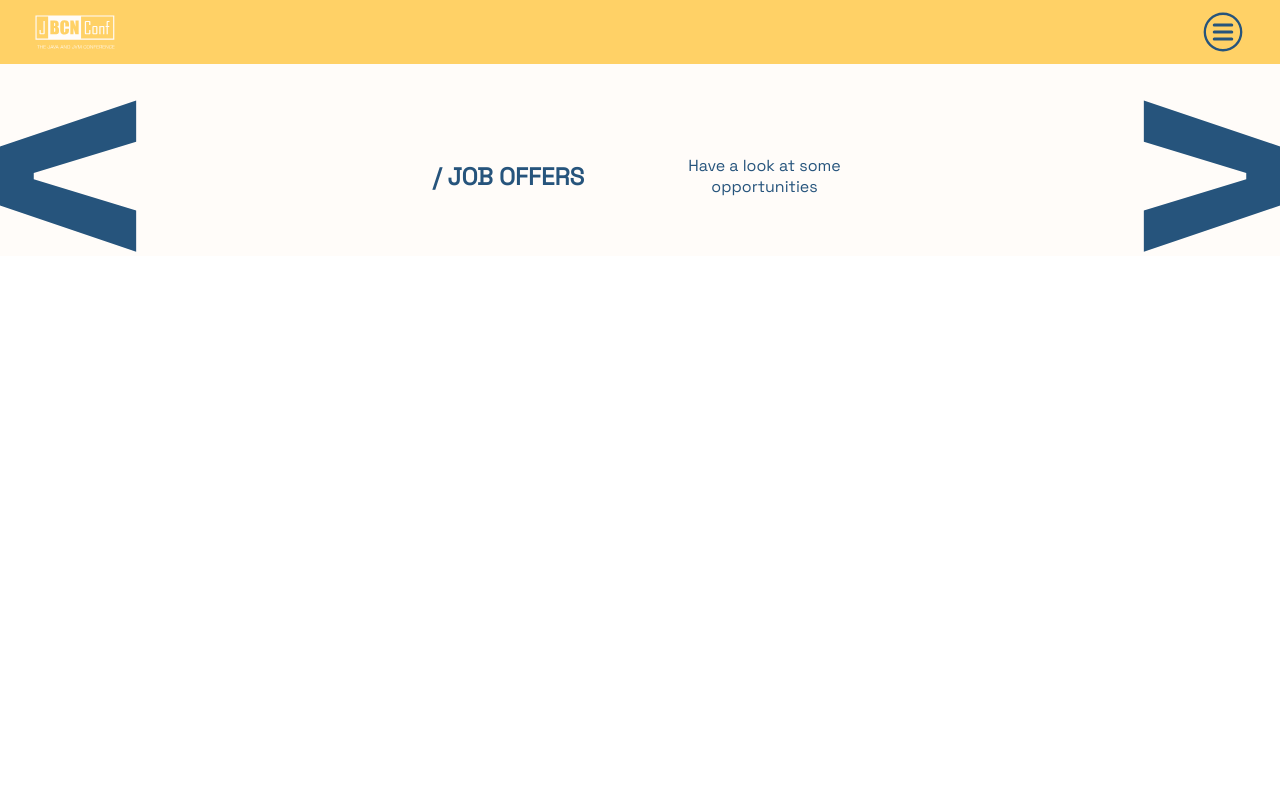
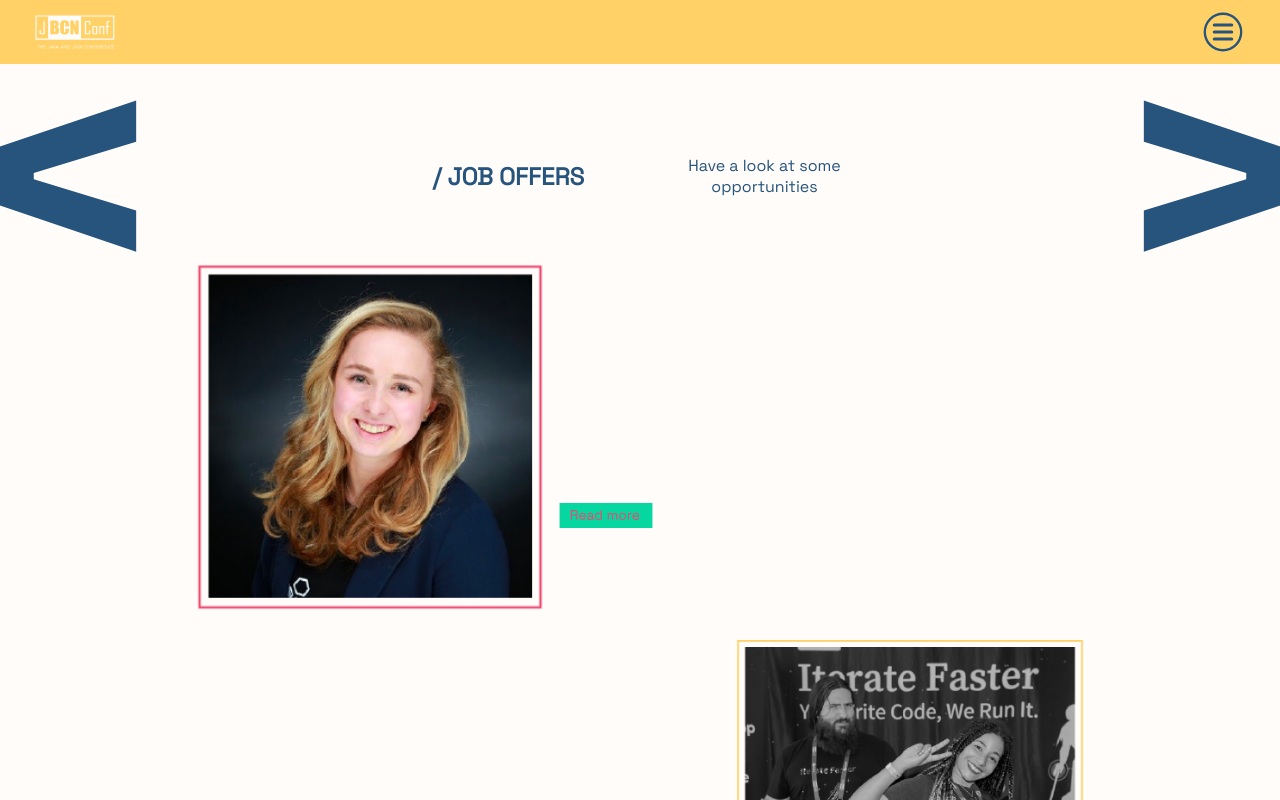
Before and after one commit to dev-bcn/dev-bcn.github.io, a React (Create React App) app: page /jobOffers in a window 1280 px wide. Shown: the top 800 px of the page. Built offline with nearby package versions, Linux system fonts and the light colour scheme.

Commit message:
Create jobCard

```diff
--- a/src/views/Home/components/Faqs/Faqs.tsx
+++ b/src/views/Home/components/Faqs/Faqs.tsx
@@ -10,7 +10,7 @@ import styled from 'styled-components';
 import { useWindowSize } from 'react-use';
 import { MOBILE_BREAKPOINT } from '../../../../constants/BreakPoints';
 
-const StyledFaqSection = styled(motion.section)`
+export const StyledFaqSection = styled(motion.section)`
   display: flex;
   flex-direction: column;
   justify-content: center;
--- a/src/views/Home/components/Faqs/components/FaqsCard.tsx
+++ b/src/views/Home/components/Faqs/components/FaqsCard.tsx
@@ -13,7 +13,7 @@ type FaqCardType = {
   index: number;
 };
 
-const StyledFaqCard = styled.div`
+export const StyledFaqCard = styled.div`
   display: flex;
   align-items: center;
   flex-direction: column;
@@ -26,7 +26,7 @@ const StyledFaqCard = styled.div`
   }
 `;
 
-const StyledFaqImageContainer = styled.div`
+export const StyledFaqImageContainer = styled.div`
   height: 10rem;
   position: relative;
   @media (min-width: 800px) {
@@ -34,13 +34,13 @@ const StyledFaqImageContainer = styled.div`
     width: 40%;
   }
 `;
-const StyledFaqImage = styled(motion.img)`
+export const StyledFaqImage = styled(motion.img)`
   display: block;
   height: 100%;
   width: 100%;
 `;
 
-const StyledImageAnimation = styled.div`
+export const StyledImageAnimation = styled.div`
   position: absolute;
   top: 0;
   bottom: 0;
@@ -56,7 +56,7 @@ const StyledImageAnimation = styled.div`
   }
 `;
 
-const StyledFaqInfo = styled(motion.div)`
+export const StyledFaqInfo = styled(motion.div)`
   display: flex;
   flex-direction: column;
   color: ${COLOR_WHITE};
@@ -66,7 +66,7 @@ const StyledFaqInfo = styled(motion.div)`
   }
 `;
 
-const StyledFaqTitle = styled.h2`
+export const StyledFaqTitle = styled.h2`
   padding-top: 1rem;
   @media (min-width: 800px) {
     text-align: start;
@@ -74,14 +74,14 @@ const StyledFaqTitle = styled.h2`
   }
 `;
 
-const StyledFaqText = styled.p`
+export const StyledFaqText = styled.p`
   padding: 0.5rem;
   @media (min-width: 800px) {
     text-align: start;
   }
 `;
 
-const StyledFaqDetailButton = styled.img`
+export const StyledFaqDetailButton = styled.img`
   width: 6rem;
   @media (min-width: 800px) {
     padding: 0 0.5rem;
--- a/src/views/JobOffers/JobOffers.tsx
+++ b/src/views/JobOffers/JobOffers.tsx
@@ -7,6 +7,8 @@ import LessThanBlueIcon from '../../assets/images/LessThanBlueIcon.svg';
 import MoreThanBlueIcon from '../../assets/images/MoreThanBlueIcon.svg';
 import { useWindowSize } from 'react-use';
 import { MOBILE_BREAKPOINT } from '../../constants/BreakPoints';
+import { faqsData } from '../Home/components/Faqs/FaqsData';
+import FaqCard from '../Home/components/Faqs/components/FaqsCard';
 
 const StyledJobsSection = styled.section`
   display: flex;
@@ -57,13 +59,15 @@ const JobOffers: FC = ({}) => {
             color={COLOR_BLACK_BLUE}
           />
         </StyledTitleWrapper>
-
         {width > MOBILE_BREAKPOINT && (
           <>
             <StyledLessIcon src={LessThanBlueIcon} />
             <StyledMoreIcon src={MoreThanBlueIcon} />
           </>
         )}
+        {faqsData.map((faq, index) => (
+          <FaqCard faq={faq} index={index} key={index} />
+        ))}
       </StyledJobsSection>
     </SectionWrapper>
   );
```
Also changed, not shown: src/views/JobOffers/components/JobsCard.tsx (added, +57 -0 lines).
